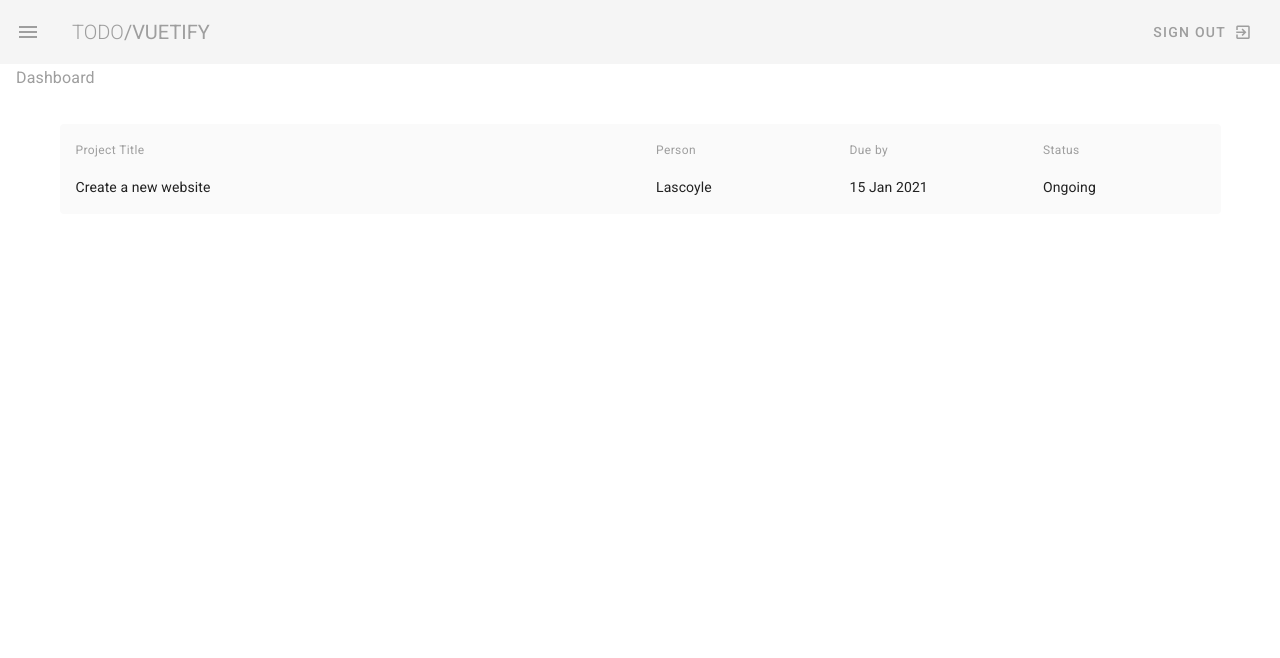
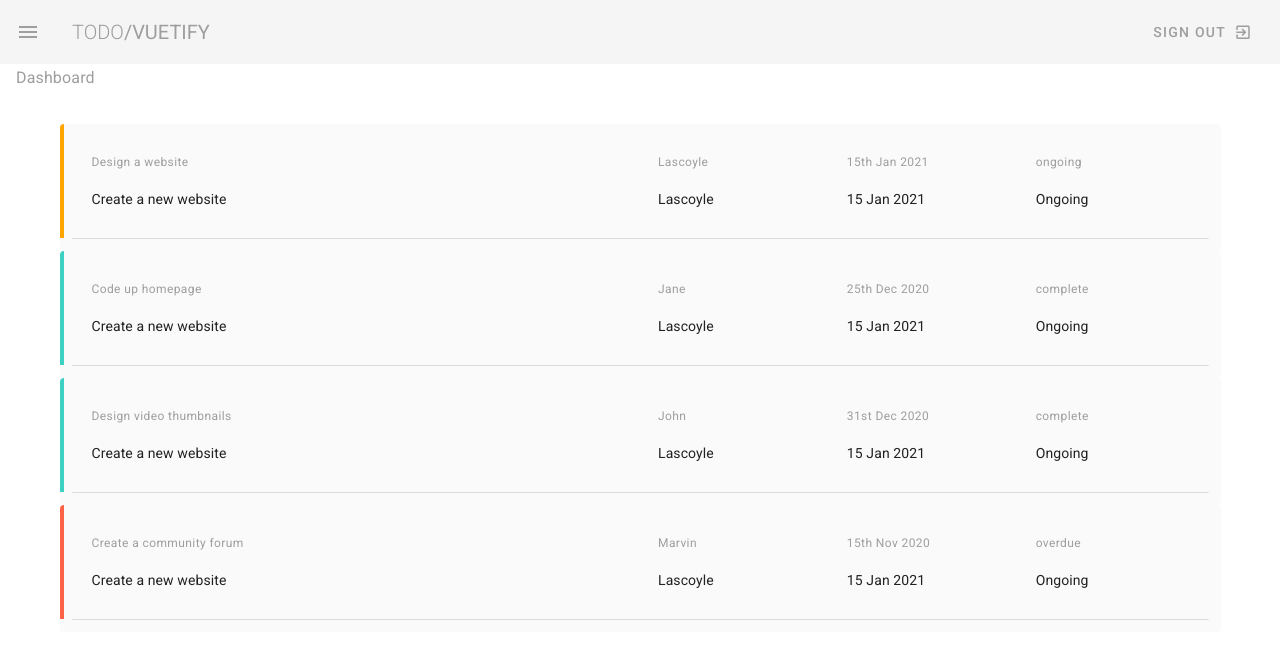
Before and after one commit to Lascoyle/vuetify-todo, a Vue app: page / in a window 1280 px wide. Shown: the top 658 px of the page. Built offline with nearby package versions, Linux system fonts and the light colour scheme.

Commit message:
Use dynamic datas for projects

```diff
--- a/src/views/Dashboard.vue
+++ b/src/views/Dashboard.vue
@@ -3,25 +3,26 @@
     <h1 class="subtitle-1  grey--text">Dashboard</h1>
 
     <v-container class="my-5">
-     <v-card flat color="grey lighten-5" class="pa-3">
-       <v-layout row wrap>
+      <v-card flat color="grey lighten-5" class="pa-3" v-for="(project, index) in projects" :key="index">
+        <v-layout row wrap :class="`pa-3 project ${project.status}`">
           <v-flex xs12 md6>
-           <v-card-title class="caption grey--text">Project Title</v-card-title>
+            <v-card-title class="caption grey--text">{{ project.title }}</v-card-title>
             <v-card-text>Create a new website</v-card-text>
           </v-flex>
           <v-flex xs6 sm4 md2>
-            <v-card-title class="caption grey--text">Person</v-card-title>
+            <v-card-title class="caption grey--text">{{ project.person }}</v-card-title>
             <v-card-text>Lascoyle</v-card-text>
           </v-flex>
           <v-flex xs6 sm4 md2>
-            <v-card-title class="caption grey--text">Due by</v-card-title>
+            <v-card-title class="caption grey--text">{{ project.due }}</v-card-title>
             <v-card-text>15 Jan 2021</v-card-text>
           </v-flex>
           <v-flex xs6 sm4 md2>
-            <v-card-title class="caption grey--text">Status</v-card-title>
+            <v-card-title class="caption grey--text">{{ project.status }}</v-card-title>
             <v-card-text>Ongoing</v-card-text>
           </v-flex>
         </v-layout>
+        <v-divider class="mt-3"></v-divider>
       </v-card>
     </v-container>
 
@@ -29,12 +30,31 @@
 </template>
 
 <script>
-// @ is an alias to /src
-
 export default {
   name: 'Dashboard',
-  components: {
-    //
+  data() {
+    return {
+      projects: [
+        { title: "Design a website", person: "Lascoyle", due: "15th Jan 2021", status: "ongoing" },
+        { title: "Code up homepage", person: "Jane", due: "25th Dec 2020", status: "complete" },
+        { title: "Design video thumbnails", person: "John", due: "31st Dec 2020", status: "complete" },
+        { title: "Create a community forum", person: "Marvin", due: "15th Nov 2020", status: "overdue" },
+      ]
+    }
   }
 }
 </script>
+
+<style>
+.project.complete {
+  border-left: 4px solid #3cd1c2;
+}
+
+.project.ongoing {
+  border-left: 4px solid orange;
+}
+
+.project.overdue {
+  border-left: 4px solid tomato;
+}
+</style>
```
Lines whose indentation alone changed are shown as unchanged.
